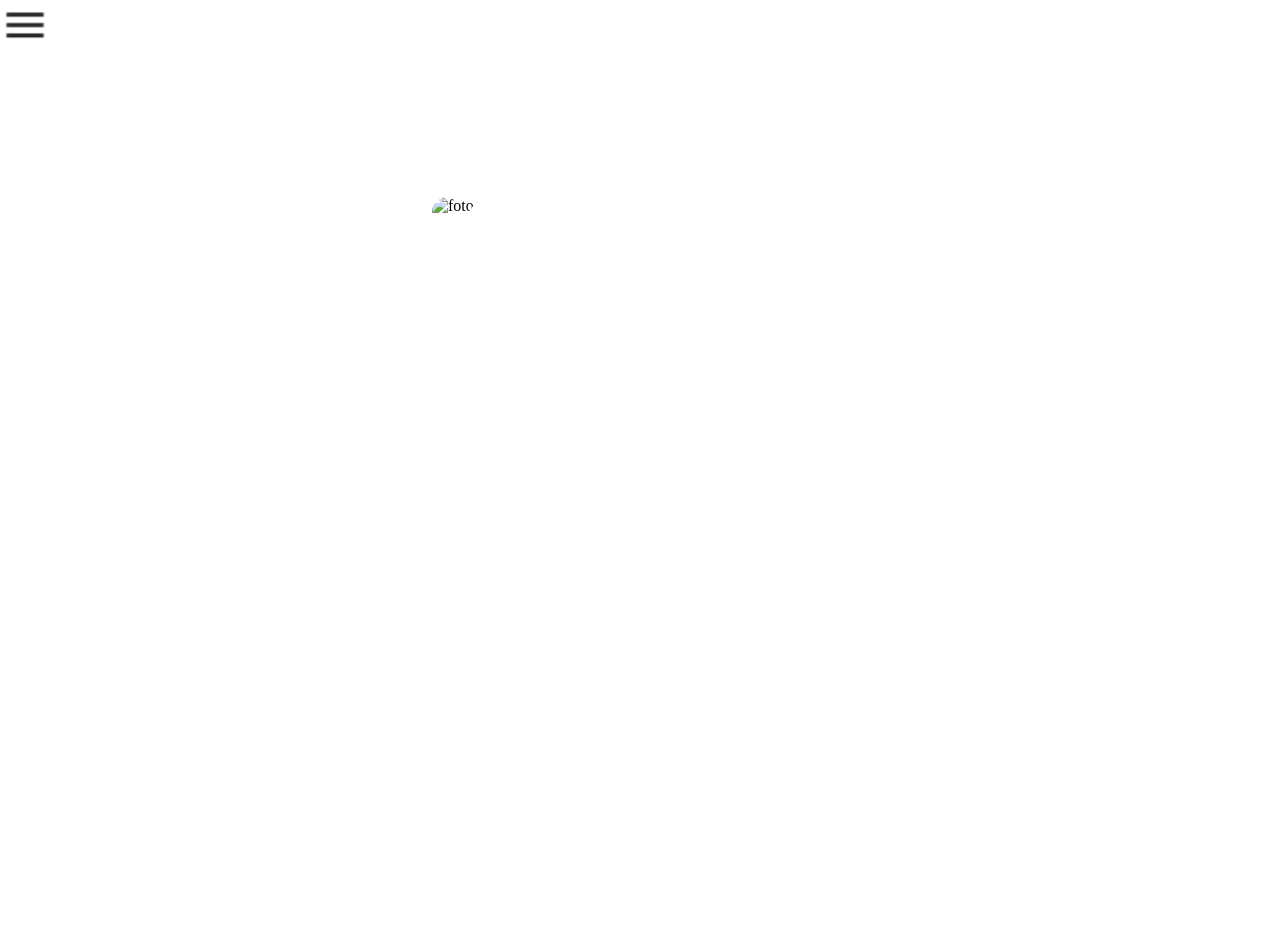
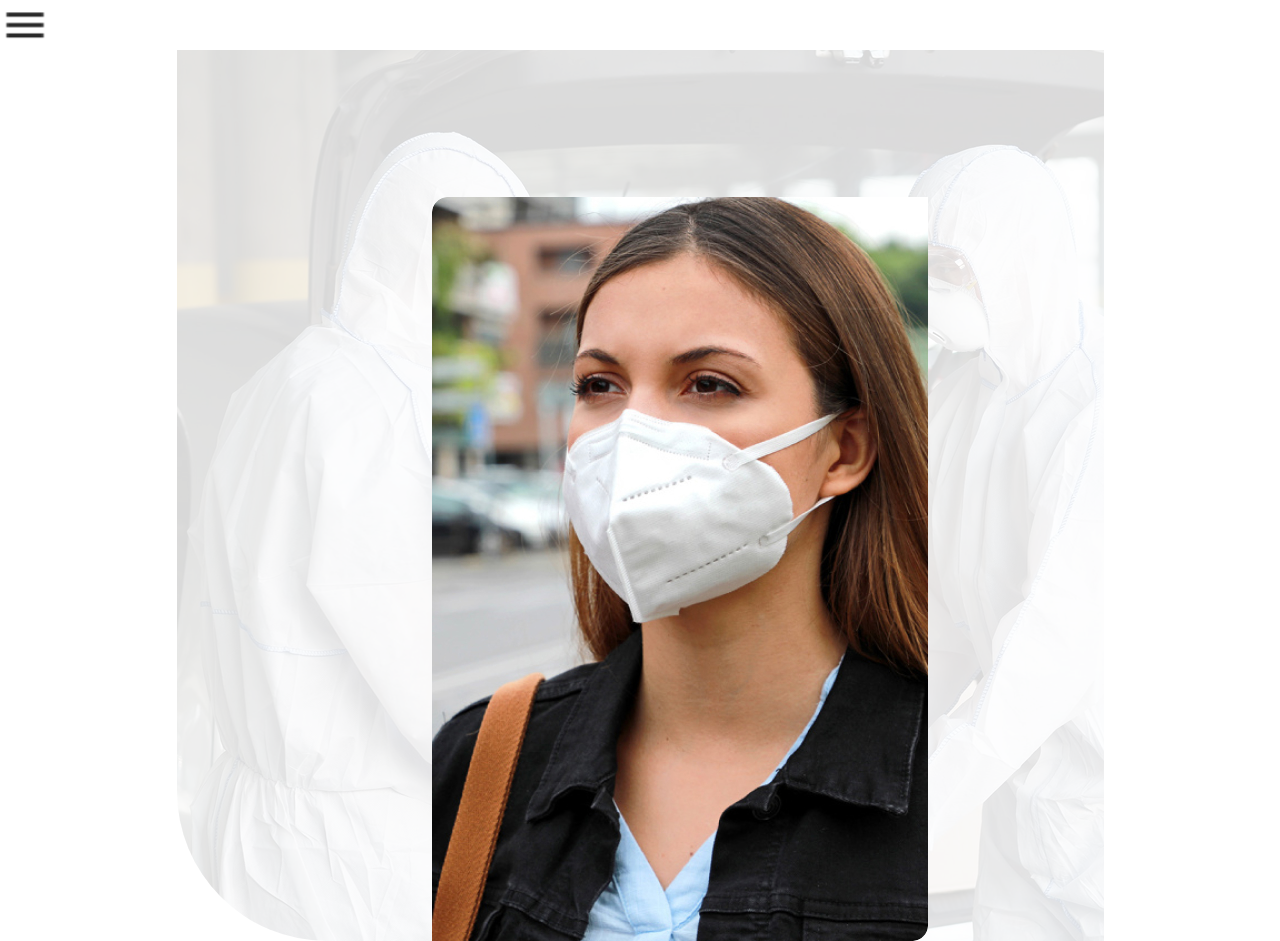
Before and after one commit to ViktoriaKam-Pod/Homepage-respirators, a website: page index.html in a window 1280 px wide. Shown: the top 941 px of the page. Drawn offline with nearby package versions, Linux system fonts and the light colour scheme; files that its build step writes are made by us from their sources; the site is published under a folder, as on GitHub Pages, so addresses that start at the root find nothing.

Commit message:
add point to foto

```diff
--- a/index.html
+++ b/index.html
@@ -45,9 +45,9 @@
 
       </div>
       <div class="header-foto">
-        <div class="foto"><img src="/images/delivery-of-goods-and-products-or-vaccine-in-coron-J7WFURP-min-scaled 1.png" alt=""></div>
+        <div class="foto"><img src="./images/delivery-of-goods-and-products-or-vaccine-in-coron-J7WFURP-min-scaled 1.png" alt=""></div>
         <div class="img-header">
-          <img  src="/images/img 2.jpg" alt="foto">
+          <img  src="./images/img 2.jpg" alt="foto">
         </div>
       </div>
     </div>
@@ -70,7 +70,7 @@
       </article>
       <article class="element">
         <div class="advantages-info">
-          <img class="advantages-info-img" src="/images/icons/operator 1.png" alt="operator">
+          <img class="advantages-info-img" src="./images/icons/operator 1.png" alt="operator">
           <h1 class="advantages-title">Professional Product Support</h1>
         </div>
         <p class="advantages-par">If you have any questions about the equipment, our product specialists are here to help.</p>
```
